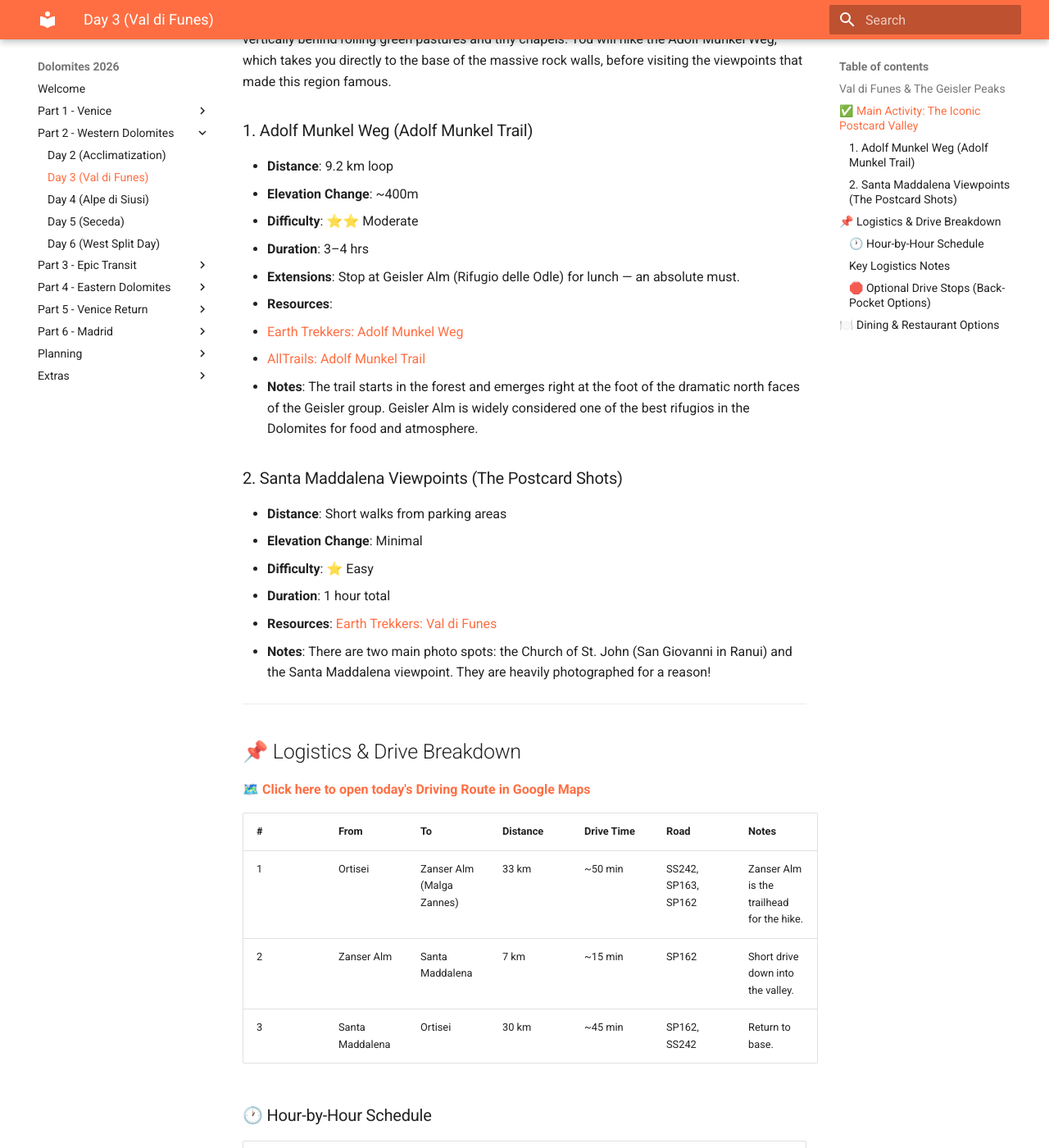
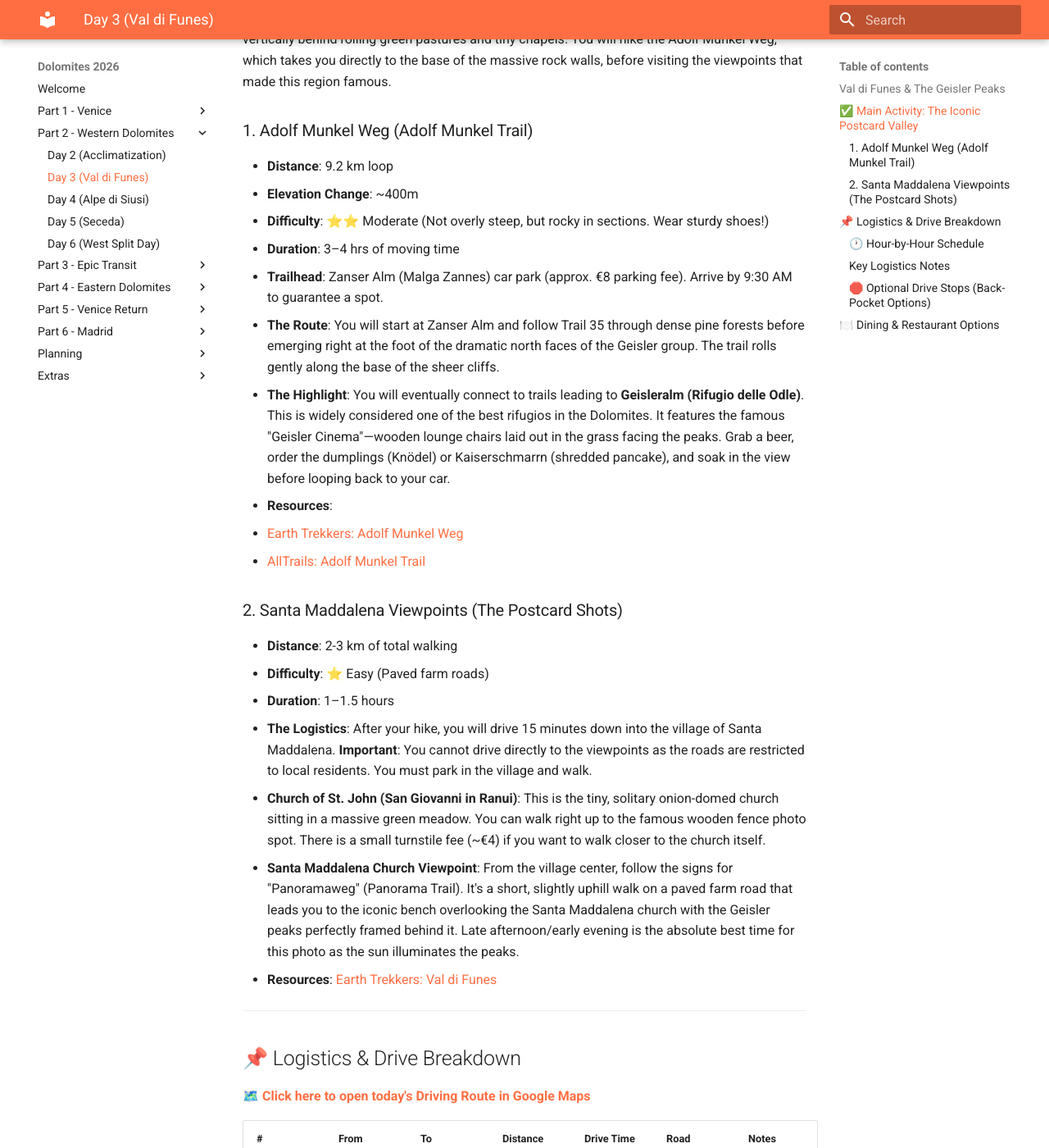
Before and after one commit to iammzz/dolomites-2026, an MkDocs documentation site: the page built from docs/day3_val_di_funes.md, in a window 1280 px wide and 1400 px high, scrolled down 389 px. Shown: the whole window at 82% size. Built offline with MkDocs 1.6.1 and Material for MkDocs 9.7.7, drawn with Linux system fonts in a browser that asks for light colours.

Commit message:
Flesh out Day 3 activities with deep research

```diff
--- a/docs/day3_val_di_funes.md
+++ b/docs/day3_val_di_funes.md
@@ -13,21 +13,23 @@ Val di Funes is arguably the most picturesque valley in the entire Dolomites. Th
 ### 1. Adolf Munkel Weg (Adolf Munkel Trail)
 * **Distance**: 9.2 km loop
 * **Elevation Change**: ~400m
-* **Difficulty**: ⭐⭐ Moderate
-* **Duration**: 3–4 hrs
-* **Extensions**: Stop at Geisler Alm (Rifugio delle Odle) for lunch — an absolute must.
+* **Difficulty**: ⭐⭐ Moderate (Not overly steep, but rocky in sections. Wear sturdy shoes!)
+* **Duration**: 3–4 hrs of moving time
+* **Trailhead**: Zanser Alm (Malga Zannes) car park (approx. €8 parking fee). Arrive by 9:30 AM to guarantee a spot.
+* **The Route**: You will start at Zanser Alm and follow Trail 35 through dense pine forests before emerging right at the foot of the dramatic north faces of the Geisler group. The trail rolls gently along the base of the sheer cliffs.
+* **The Highlight**: You will eventually connect to trails leading to **Geisleralm (Rifugio delle Odle)**. This is widely considered one of the best rifugios in the Dolomites. It features the famous "Geisler Cinema"—wooden lounge chairs laid out in the grass facing the peaks. Grab a beer, order the dumplings (Knödel) or Kaiserschmarrn (shredded pancake), and soak in the view before looping back to your car.
 * **Resources**:
   * [Earth Trekkers: Adolf Munkel Weg](https://www.google.com/search?q=site:earthtrekkers.com+adolf+munkel+weg+hike+val+di+funes)
-  * [AllTrails: Adolf Munkel Trail](https://www.alltrails.com/search?q=adolf%20munkel%20weg%20rifugio%20delle%20odle)
-* **Notes**: The trail starts in the forest and emerges right at the foot of the dramatic north faces of the Geisler group. Geisler Alm is widely considered one of the best rifugios in the Dolomites for food and atmosphere.
+  * [AllTrails: Adolf Munkel Trail](https://www.alltrails.com/search?q=adolf+munkel+weg+rifugio+delle+odle)
 
 ### 2. Santa Maddalena Viewpoints (The Postcard Shots)
-* **Distance**: Short walks from parking areas
-* **Elevation Change**: Minimal
-* **Difficulty**: ⭐ Easy
-* **Duration**: 1 hour total
+* **Distance**: 2-3 km of total walking
+* **Difficulty**: ⭐ Easy (Paved farm roads)
+* **Duration**: 1–1.5 hours
+* **The Logistics**: After your hike, you will drive 15 minutes down into the village of Santa Maddalena. **Important**: You cannot drive directly to the viewpoints as the roads are restricted to local residents. You must park in the village and walk.
+* **Church of St. John (San Giovanni in Ranui)**: This is the tiny, solitary onion-domed church sitting in a massive green meadow. You can walk right up to the famous wooden fence photo spot. There is a small turnstile fee (~€4) if you want to walk closer to the church itself.
+* **Santa Maddalena Church Viewpoint**: From the village center, follow the signs for "Panoramaweg" (Panorama Trail). It's a short, slightly uphill walk on a paved farm road that leads you to the iconic bench overlooking the Santa Maddalena church with the Geisler peaks perfectly framed behind it. Late afternoon/early evening is the absolute best time for this photo as the sun illuminates the peaks.
 * **Resources**: [Earth Trekkers: Val di Funes](https://www.google.com/search?q=site:earthtrekkers.com+best+things+to+do+val+di+funes)
-* **Notes**: There are two main photo spots: the Church of St. John (San Giovanni in Ranui) and the Santa Maddalena viewpoint. They are heavily photographed for a reason!
 
 ---
 
```
